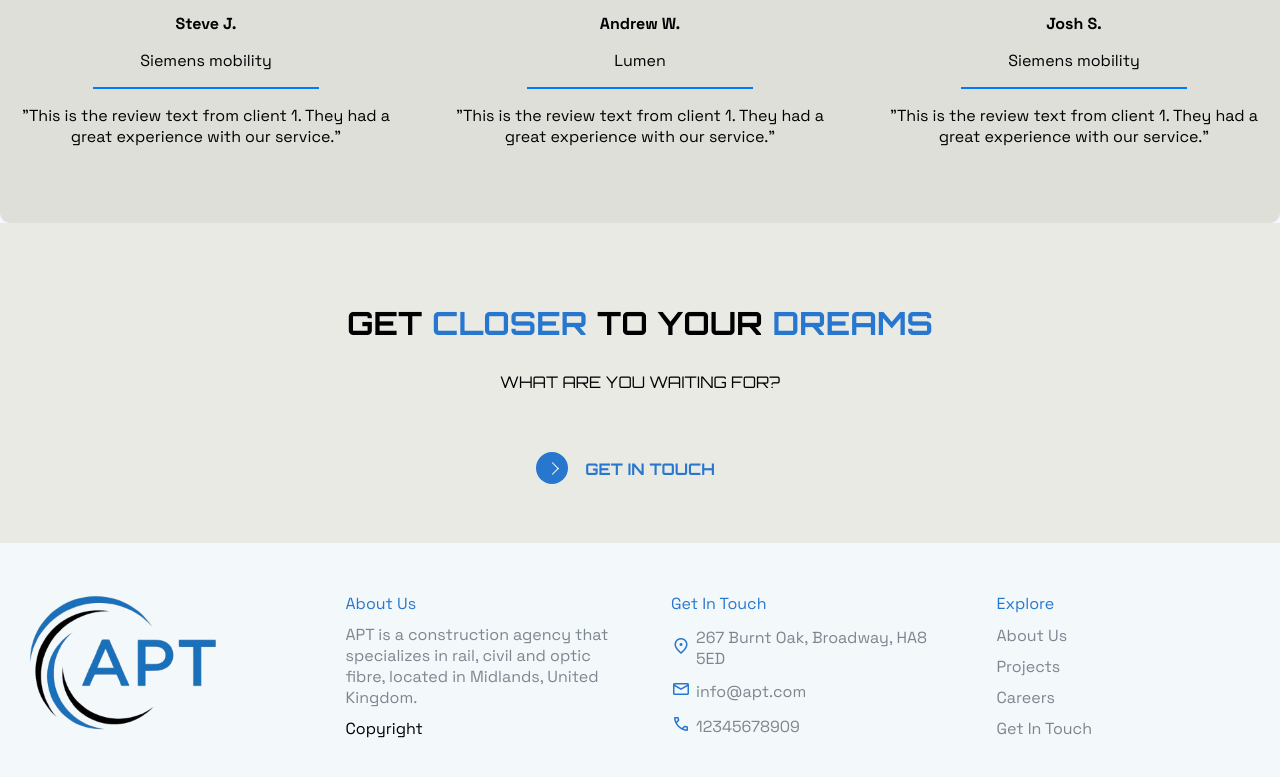
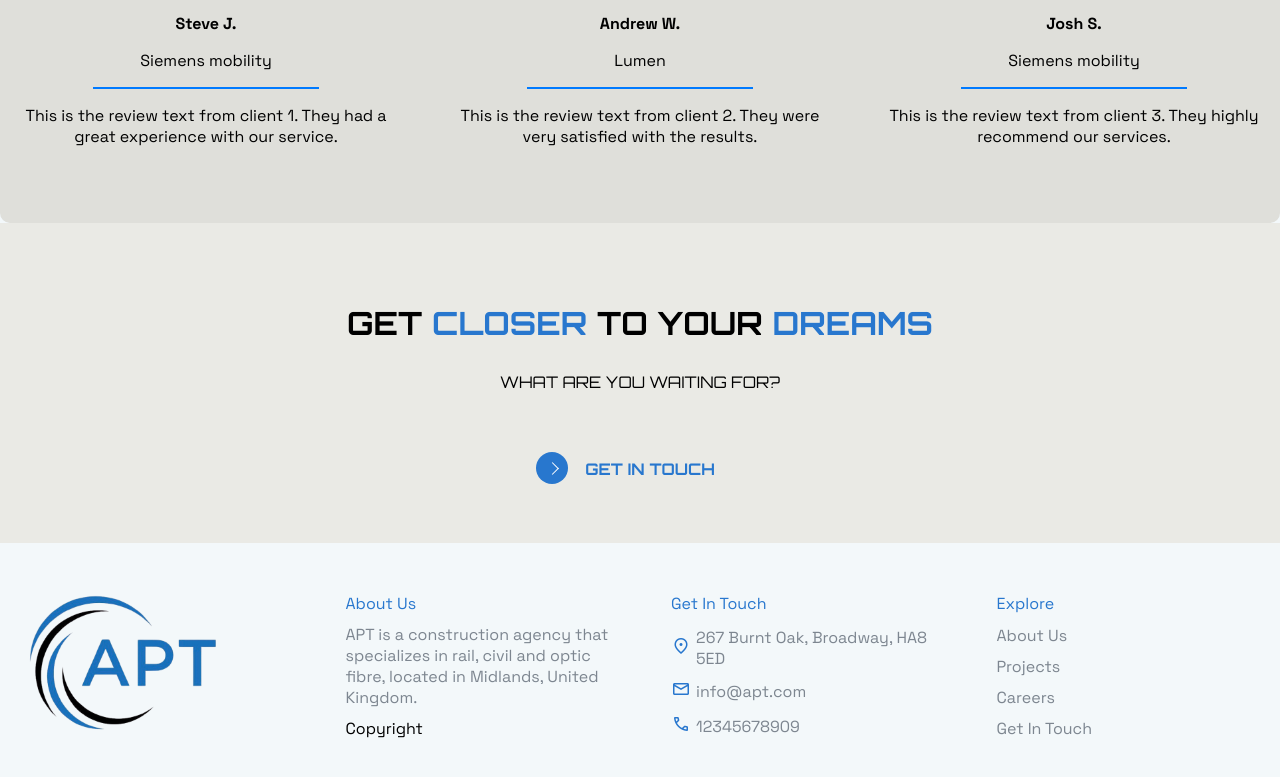
Before and after one commit to miriamciurea/apt, a React (Vite) app in the folder frontend/: page / in a window 1280 px wide. Shown: the part 1776-2553 px from the top of the page. Built offline with nearby package versions, Linux system fonts and the light colour scheme; no server answers.

Commit message:
added improvement

```diff
--- a/frontend/src/components/reviews/Review/Review.tsx
+++ b/frontend/src/components/reviews/Review/Review.tsx
@@ -1,6 +1,6 @@
 import styles from "./Review.module.css";
 
-interface PropsType {
+interface ReviewProps {
   name: string;
   src: string;
   alt: string;
@@ -8,10 +8,7 @@ interface PropsType {
   text: string;
 }
 
-const Review = (props: PropsType) => {
-  const { name, src, alt, companyName, text } = props;
-  console.log(name, src, alt, companyName, text);
-
+const Review = ({ name, src, alt, companyName, text }: ReviewProps) => {
   return (
     <div className={styles.reviewInstance}>
       <img src={src} alt={alt} className={styles.reviewImage} />
@@ -19,10 +16,7 @@ const Review = (props: PropsType) => {
       <p className={styles.companyName}>{companyName}</p>
       <hr className={styles.reviewLine} />
       <div className={styles.reviewText}>
-        <p>
-          "This is the review text from client 1. They had a great experience
-          with our service."
-        </p>
+        <p>{text}</p>
       </div>
     </div>
   );
```
